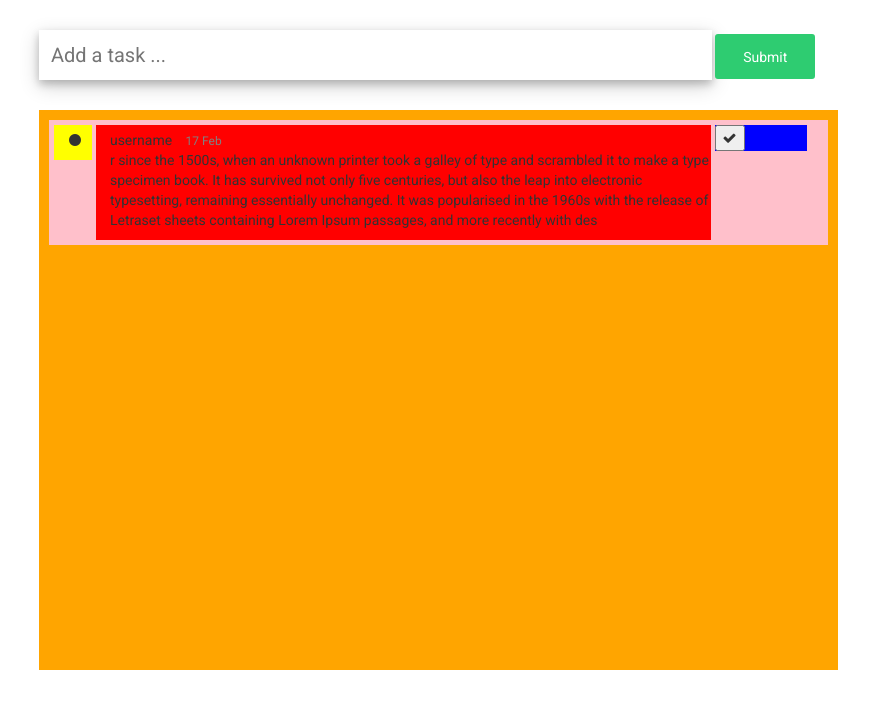
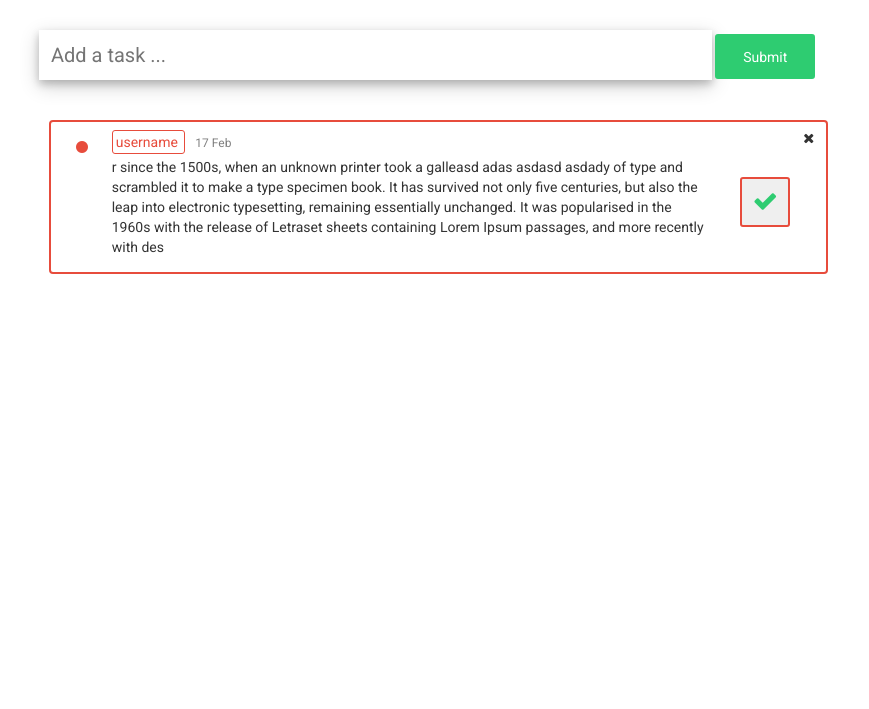
Before and after one commit to tanveerahmad1517/spotlight, a Django app: template templates/desk_app/to_do.html in a window 1280 px wide. Shown: the part 49-758 px from the top of the page, without its empty margins (366-1235 px from the left). Run offline with Django 3.2, Linux system fonts and the light colour scheme; the template is opened without the code that fills it: values that come from a table or form of the project are taken from there, others are empty; data comes from the database, SQL or seed files in the repository; both versions use the stored data as it was after the commit; some libraries are stand-ins or nearby versions.

Commit message:
finished to do style

```diff
--- a/static/desk_app/css/to_do_style.css
+++ b/static/desk_app/css/to_do.css
@@ -44,7 +44,7 @@
 #to-do-list {
   height: 70vh;
   width: 95%;
-  background-color: orange;
+  background-color: white;
   margin-top: 30px;
   overflow-y: scroll;
   padding: 10px;
@@ -53,17 +53,18 @@
 #to-do-cell {
   height: auto;
   width: 100%;
-  background-color: pink;
+  background-color: transparent;
   margin-bottom: 15px;
   padding: 5px;
+  border-radius: 4px;
 }
 
 #left-part {
   height: 100%;
   width: 5%;
-  padding-left: 15px;
-  padding-top: 5px;
-  background-color: yellow;
+  padding-left: 20px;
+  padding-top: 10px;
+  background-color: transparent;
   display: inline-block;
   vertical-align: top !important;
 }
@@ -71,24 +72,53 @@
   display: inline-block;
   height: 100%;
   width: 80%;
-  background-color: red;
+  background-color: transparent;
   vertical-align: top !important;
   padding: 5px 0px 0px 14px;
 }
 #content h5 {
   display: inline;
-  margin-bottom: 5px;
+  margin-bottom: 10px;
 }
-#content h5 span {
+#date {
   margin-left: 10px;
   font-size: 12px;
   color: gray;
 }
+#content p {
+  margin-top: 5px;
+}
 
 #right-part {
   height: 100%;
-  width: 12%;
+  width: 14%;
   display: inline-block;
-  background-color: blue;
+  background-color: transparent;
   vertical-align: top !important;
 }
+
+#delete_button {
+  float: right;
+  display: block;
+  background-color: transparent;
+  border: 0px;
+}
+#delete_button:hover {
+  color: #E74C3C;
+  transition: 0.5s;
+}
+
+#check_button {
+  font-size: 25px;
+  padding: 5px 10px;
+  margin-left: 20px;
+  margin-top:50px;
+  border-radius: 3px;
+  color: #2ECC71;
+  width: 50px;
+  height: 50px;
+}
+#check_button:hover {
+  background-color: #2ECC71;
+  transition: 0.5s;
+}
--- a/templates/desk_app/to_do.html
+++ b/templates/desk_app/to_do.html
@@ -2,7 +2,7 @@
 {% load staticfiles %}
 
 {% block css_link %}
-  <link rel="stylesheet" href="{% static 'desk_app/css/to_do_style.css' %}" />
+  <link rel="stylesheet" href="{% static 'desk_app/css/to_do.css' %}" />
 {% endblock %}
 
 {% block content %}
@@ -18,18 +18,24 @@
 
     <div id="to-do-list">
 
-      <div id="to-do-cell">
+      <!-- CELL -->
+      <div id="to-do-cell" style="border:2px solid #E74C3C;">
         <div id="left-part">
-          <p><i class="fa fa-circle"></i></p>
+          <p style="color:#E74C3C;"><i class="fa fa-circle"></i></p>
         </div><!-- /left-part -->
         <div id="content">
-          <h5>username <span>17 Feb</span></h5>
-          <p>r since the 1500s, when an unknown printer took a galley of type and scrambled it to make a type specimen book. It has survived not only five centuries, but also the leap into electronic typesetting, remaining essentially unchanged. It was popularised in the 1960s with the release of Letraset sheets containing Lorem Ipsum passages, and more recently with des</p>
+          <h5><span style="border: 1px solid #E74C3C; color: #E74C3C; padding:3px; border-radius:3px;">username </span> <span id="date">17 Feb</span></h5>
+          <p>r since the 1500s, when an unknown printer took a galleasd adas asdasd asdady of type and scrambled it to make a type specimen book. It has survived not only five centuries, but also the leap into electronic typesetting, remaining essentially unchanged. It was popularised in the 1960s with the release of Letraset sheets containing Lorem Ipsum passages, and more recently with des</p>
         </div><!-- /content -->
         <div id="right-part">
           <form method="post">
             {% csrf_token %}
-            <button><span><i class="fa fa-check"></i></span></button>
+            <button type="submit" name="delete_button" id="delete_button"><i class="fa fa-close"></i></button>
+          </form>
+
+          <form method="post" class="text-center">
+            {% csrf_token %}
+            <button type="submit" name="check_button" id="check_button" style="border:2px solid #E74C3C"><span><i class="fa fa-check"></i></span></button>
           </form>
         </div><!-- right part -->
       </div><!-- /cell -->
```
Also changed, not shown: db.sqlite3.
